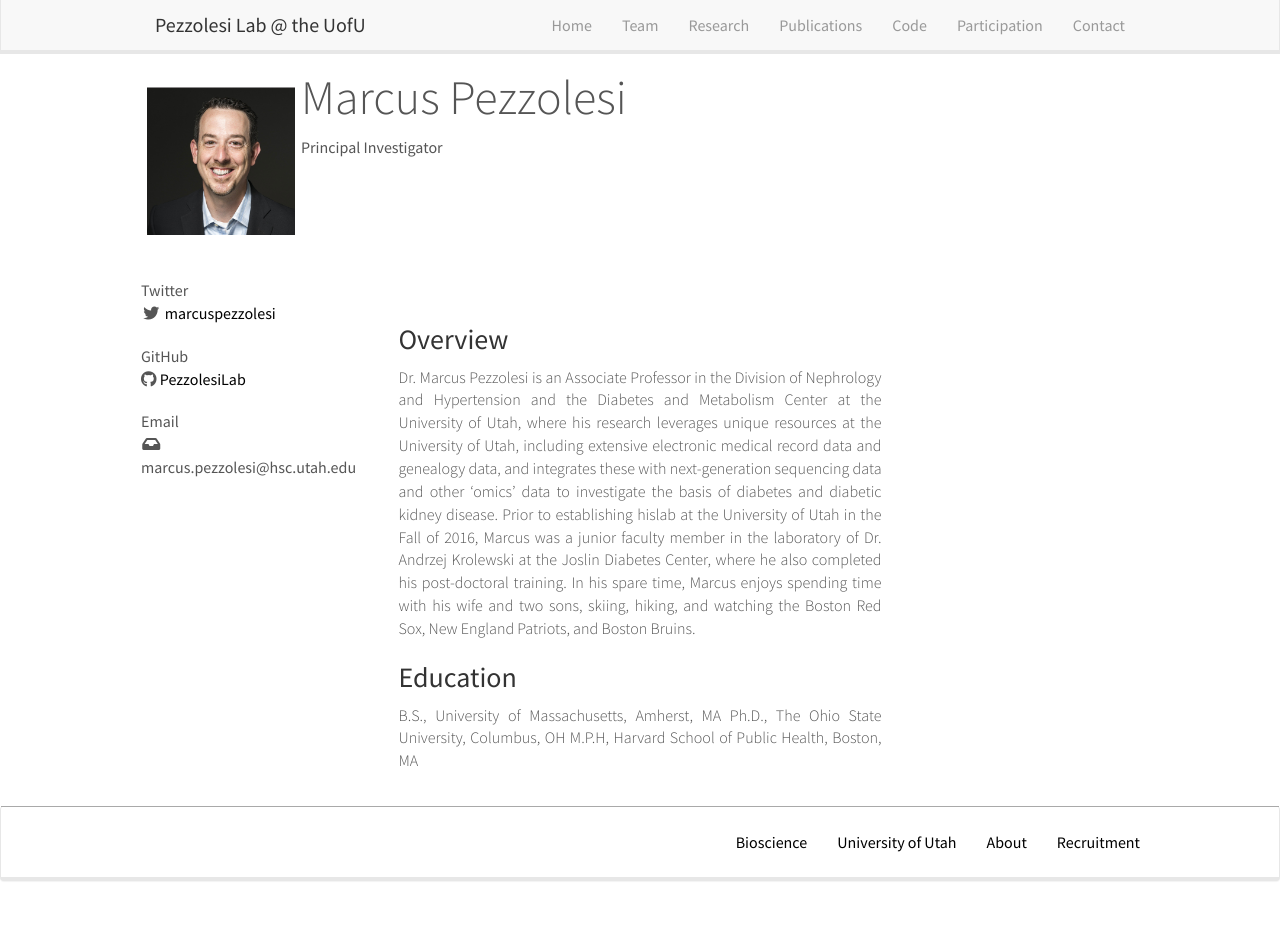
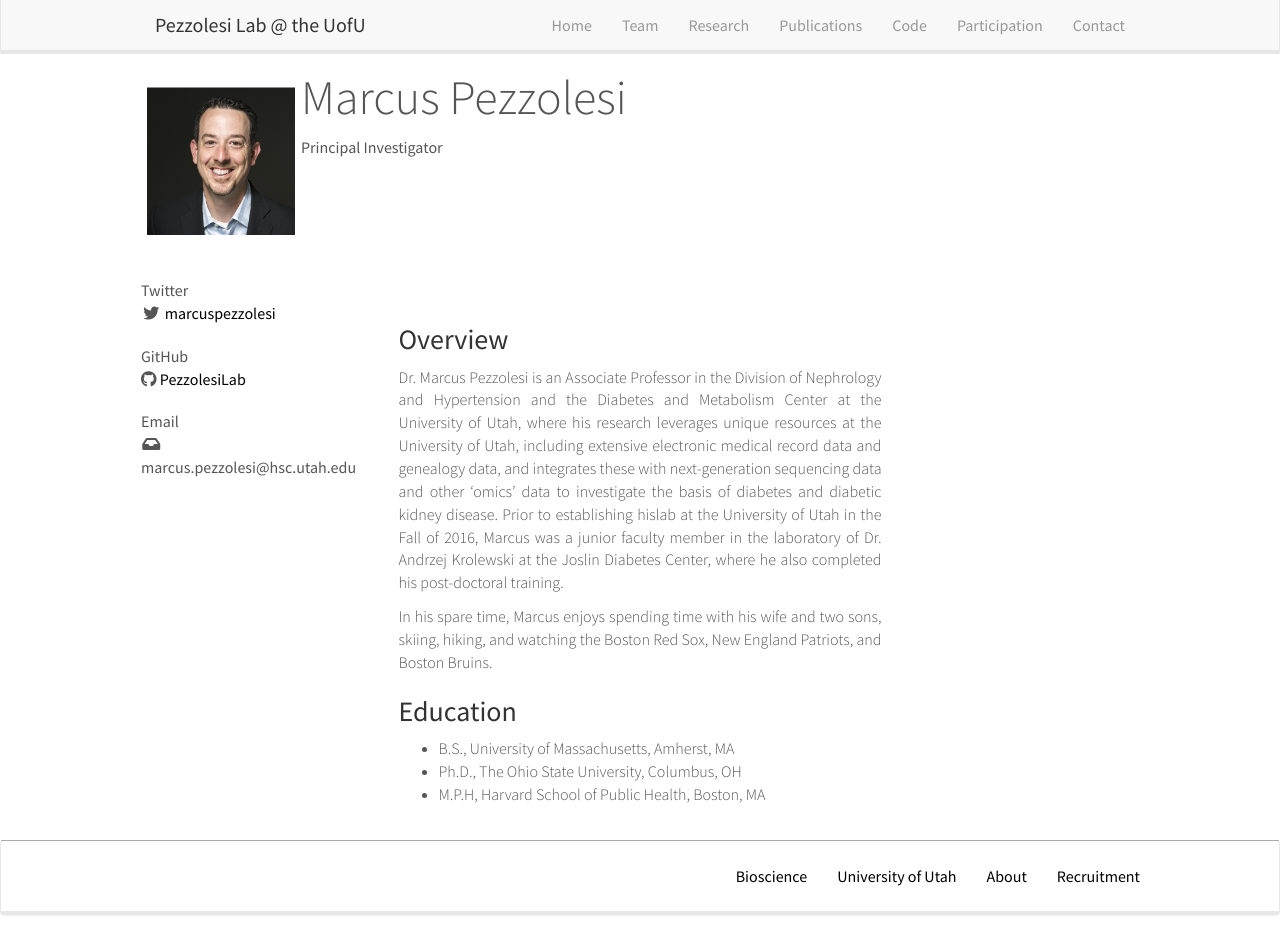
Before and after one commit to PezzolesiLab/pezzolesilab, a Jekyll site: the page built from team/marcuspezzolesi.md, in a window 1280 px wide and 937 px high. Built offline with Jekyll 4.4.1, drawn with Linux system fonts in a browser that asks for light colours; nearby versions of some CDN libraries.

Commit message:
Changed Formatting

```diff
--- a/team/marcuspezzolesi.md
+++ b/team/marcuspezzolesi.md
@@ -13,10 +13,11 @@ ucsf:
 
 ### Overview
 
-Dr. Marcus Pezzolesi is an Associate Professor in the Division of Nephrology and Hypertension and the Diabetes and Metabolism Center at the University of Utah, where his research leverages unique resources at the University of Utah, including extensive electronic medical record data and genealogy data, and integrates these with next-generation sequencing data and other ‘omics’ data to investigate the basis of diabetes and diabetic kidney disease.  Prior to establishing hislab at the University of Utah in the Fall of 2016, Marcus was a junior faculty member in the laboratory of Dr. Andrzej Krolewski at the Joslin Diabetes Center, where he also completed his post-doctoral training.  In his spare time, Marcus enjoys spending time with his wife and two sons, skiing, hiking, and watching the Boston Red Sox, New England Patriots, and Boston Bruins.
+Dr. Marcus Pezzolesi is an Associate Professor in the Division of Nephrology and Hypertension and the Diabetes and Metabolism Center at the University of Utah, where his research leverages unique resources at the University of Utah, including extensive electronic medical record data and genealogy data, and integrates these with next-generation sequencing data and other ‘omics’ data to investigate the basis of diabetes and diabetic kidney disease.  Prior to establishing hislab at the University of Utah in the Fall of 2016, Marcus was a junior faculty member in the laboratory of Dr. Andrzej Krolewski at the Joslin Diabetes Center, where he also completed his post-doctoral training.
+
+In his spare time, Marcus enjoys spending time with his wife and two sons, skiing, hiking, and watching the Boston Red Sox, New England Patriots, and Boston Bruins.
 
 ### Education
-
-B.S., University of Massachusetts, Amherst, MA
-Ph.D., The Ohio State University, Columbus, OH
-M.P.H, Harvard School of Public Health, Boston, MA
+  - B.S., University of Massachusetts, Amherst, MA
+  - Ph.D., The Ohio State University, Columbus, OH
+  - M.P.H, Harvard School of Public Health, Boston, MA
```
